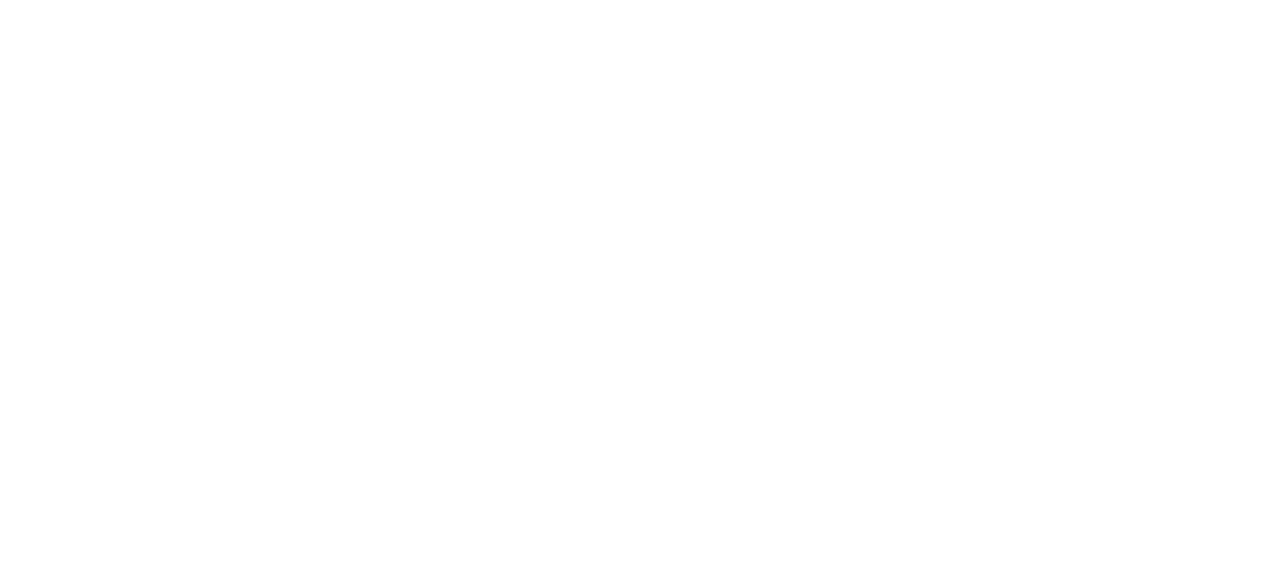
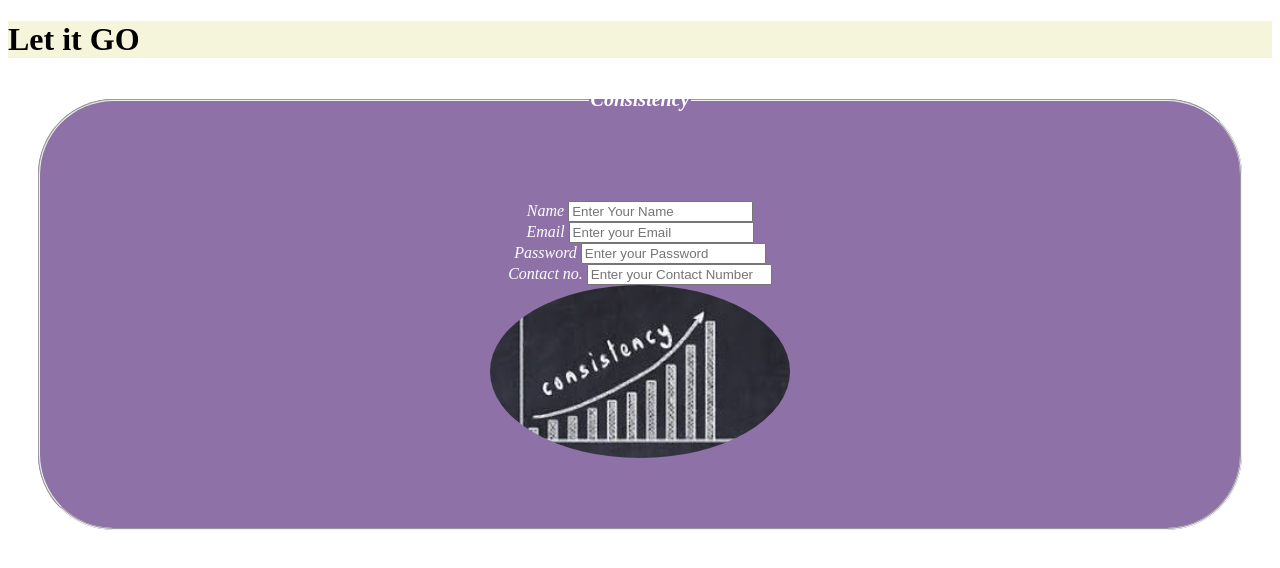
Before and after one commit to FarheenShaukat/web, a plain HTML site: page index.html in a window 1280 px wide. Drawn offline with Linux system fonts and the light colour scheme.

Commit message:
Update htmlcss

```diff
--- a/CssStyleSheet/style.css
+++ b/CssStyleSheet/style.css
@@ -1,3 +1,28 @@
 h1{
     background-color: beige;
 }
+fieldset{
+    background-color: rgb(141, 113, 167);
+    font-style: italic;
+    color: white;
+    border-radius: 2cm;
+    margin: 30px;
+    padding: 70px;
+    text-align: center;
+}
+legend{
+    font-size: 20px;
+    font-weight: bold;
+    text-align: center;
+    margin-bottom: 20px;
+    columns: black;
+}
+img {
+    max-width: 100%;
+    height: auto;
+    margin: 0 auto;
+    display:flex;
+    border-radius: 80%;
+    box-shadow:10cap rgba(0,0,0,0.5);
+    ruby-align: right;
+}
--- a/index.html
+++ b/index.html
@@ -4,8 +4,30 @@
     <meta charset="UTF-8">
     <meta name="viewport" content="width=device-width, initial-scale=1.0">
     <title>Project1</title>
+    <link rel="icon" href="./img/icons.jfif" >
+    <link rel="stylesheet" href="./CssStyleSheet/style.css">
 </head>
 <body>
+    <h1>Let it GO</h1>
+    <fieldset id="field1" >
+        <legend>Consistency</legend>
+        <form method="post" action="http://">
+            <label for="name" >Name </label>
+            <input type="text" id="name" name="name" required placeholder="Enter Your Name">
+            </br>
+            <label for="email" >Email </label>
+            <input type="email" id="email" placeholder="Enter your Email" required></input>
+            </br>
+            <label for="password" >Password </label>
+            <input type="password" id="password" placeholder="Enter your Password" required></input>
+            </br>
+            <label for="contact">Contact no. </label>
+            <input type="tel" id="contact" placeholder="Enter your Contact Number" required></input>
+            </form>
+            <img src="./img/icons.jfif" alt="Consistency pic" width="300px" >
 
+
+    </form>
+</form>
 </body>
 </html>
```
Also changed, not shown: img/icons.jfif (added).
